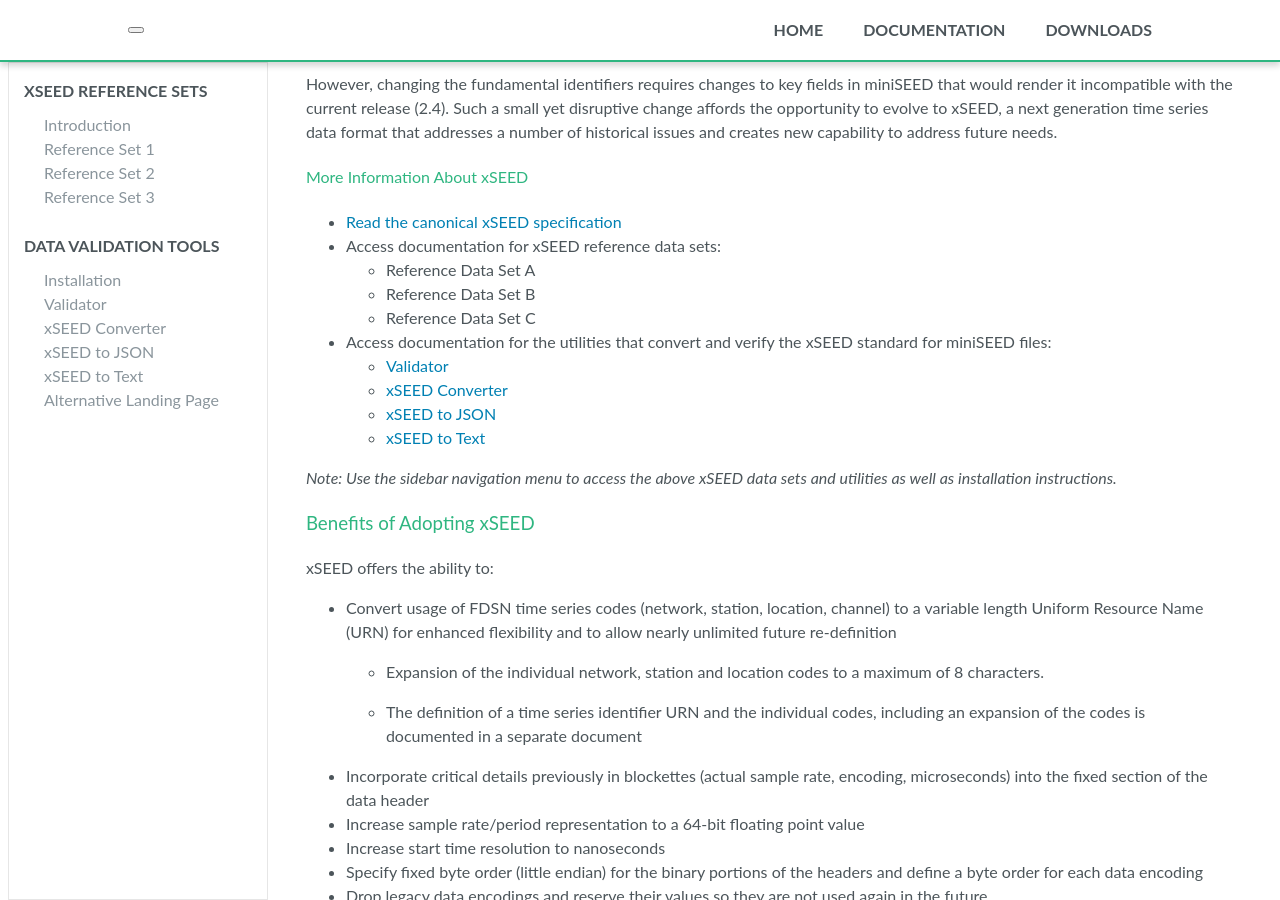
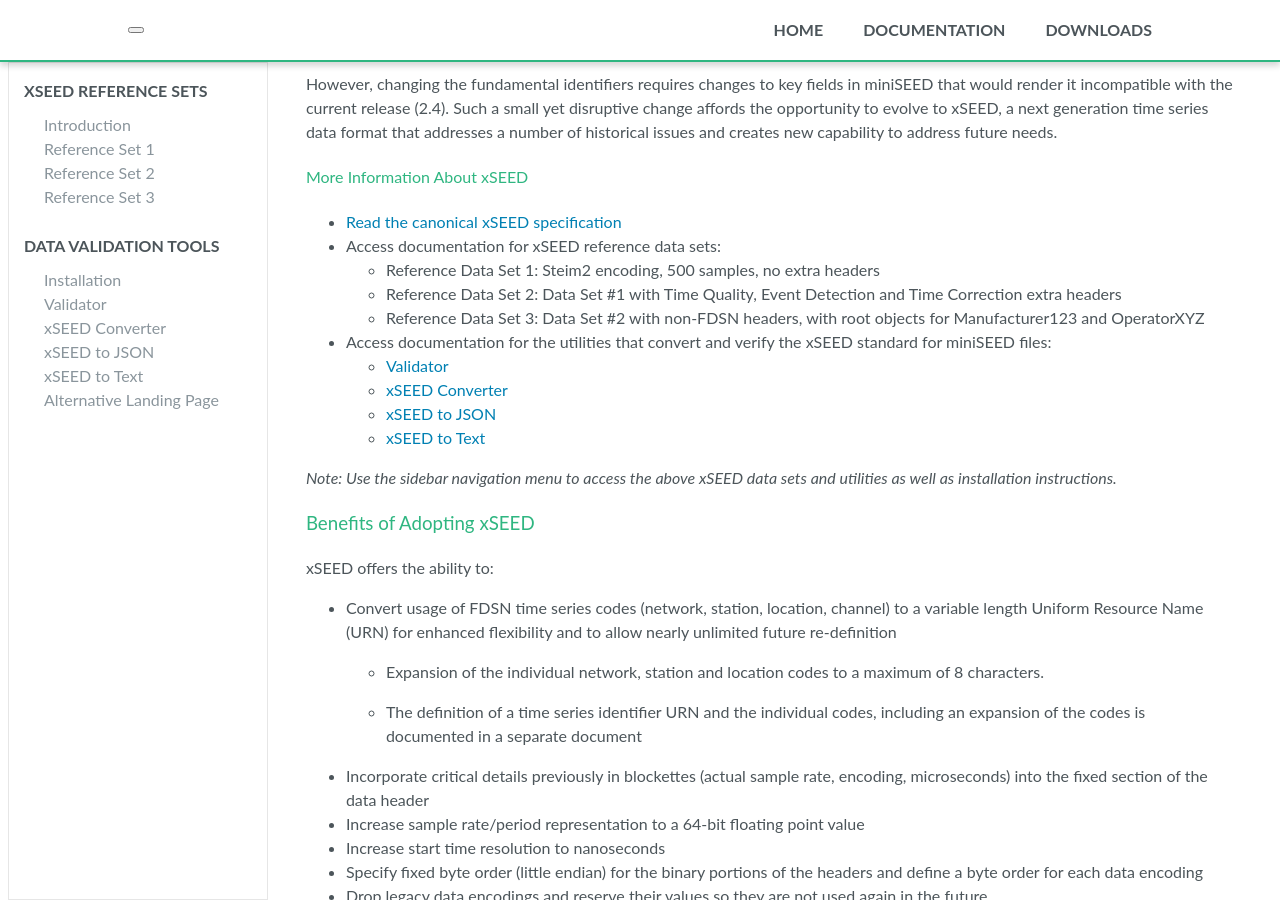
Before and after one commit to jeffreyleifer/xseed-utils, a Jekyll site: the page built from docs/documentation.md, in a window 1280 px wide and 900 px high, scrolled down 425 px. Built offline with Jekyll 4.4.1, drawn with Linux system fonts in a browser that asks for light colours; nearby versions of some CDN libraries; comment, search, counter and statistics services are not loaded.

Commit message:
Numbered data set files

```diff
--- a/docs/documentation.md
+++ b/docs/documentation.md
@@ -23,9 +23,9 @@ However, changing the fundamental identifiers requires changes to key fields in
 
 - [Read the canonical xSEED specification](https://iris-edu.github.io/xseed-specification/xSEED%20-%20DRAFT%2020180511.pdf)
 - Access documentation for xSEED reference data sets:
-  - Reference Data Set A
-  - Reference Data Set B
-  - Reference Data Set C
+  - Reference Data Set 1: Steim2 encoding, 500 samples, no extra headers
+  - Reference Data Set 2: Data Set #1 with Time Quality, Event Detection and Time Correction extra headers
+  - Reference Data Set 3: Data Set #2 with non-FDSN headers, with root objects for Manufacturer123 and OperatorXYZ
 - Access documentation for the utilities that convert and verify the xSEED standard for miniSEED files:
   - [Validator](https://xseed.pages.isti.com/xseed-utils/documentation/Validator/Introduction/)
   - [xSEED Converter](https://xseed.pages.isti.com/xseed-utils/documentation/xSEED%20to%20Converter/Introduction/)
```
Also changed, not shown: docs/_documentation/xSEED Reference Set/Reference-Set-1.md (renamed from docs/_documentation/xSEED Reference Set/Reference-Set-A.md), docs/_documentation/xSEED Reference Set/Reference-Set-2.md (renamed from docs/_documentation/xSEED Reference Set/Reference-Set-B.md), docs/_documentation/xSEED Reference Set/Reference-Set-3.md (renamed from docs/_documentation/xSEED Reference Set/Reference-Set-C.md).
